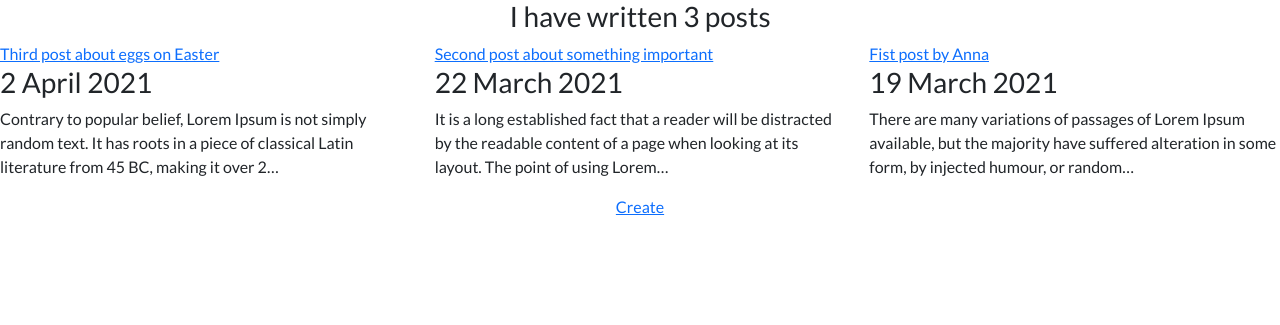
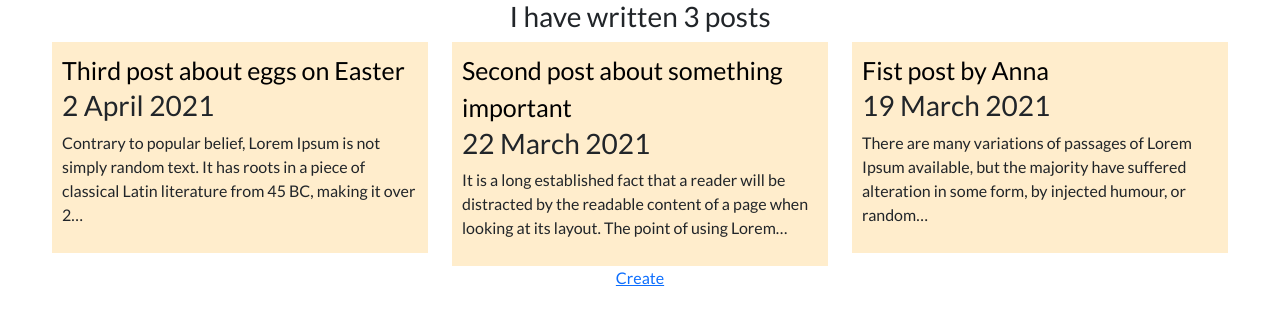
Before and after one commit to AnnaMrowca/myBlogProject, a Django app: page / in a window 1280 px wide. Shown: the top 325 px of the page. Run offline with Django 3.2, Linux system fonts and the light colour scheme; data comes from the database, SQL or seed files in the repository.

Commit message:
CSS styling: title of posts and post boxes - post boxes to be polished further

```diff
--- a/blog/static/css/styles.css
+++ b/blog/static/css/styles.css
@@ -7,3 +7,28 @@
 body {
     font-family: 'Lato', sans-serif;
 }
+
+.row {
+    max-width: 1200px;
+    margin: 0 auto;
+}
+
+.post-box {
+    background-color: #ffedcc;
+    padding: 10px;
+}
+
+.post-title:link,
+.post-title:visited {
+    font-size: 25px;
+    color: black;
+    text-decoration: none;
+    padding-bottom: 3px;
+    border-bottom: 3px solid transparent;
+    transition: all 0.5s;
+}
+
+.post-title:hover,
+.post-title:active {
+    border-bottom: 3px solid #ff8011;
+}
--- a/blog/templates/home.html
+++ b/blog/templates/home.html
@@ -4,11 +4,12 @@
 <h3 class="text-center">I have written {{posts.count}} post{{posts.count|pluralize}}</h3>
 <div class="row">
 {% for post in posts %}
-
     <div class="col-4">
-<a href="{% url 'detail' post.id %}">{{post.title}}</a>
+        <div class="post-box">
+<a class="post-title" href="{% url 'detail' post.id %}">{{post.title}}</a>
 <h3>{{post.date|date:"j F Y"}}</h3>
 <p>{{post.text|truncatechars:150}}</p>
+            </div>
         </div>
 
 {% endfor %}
```
